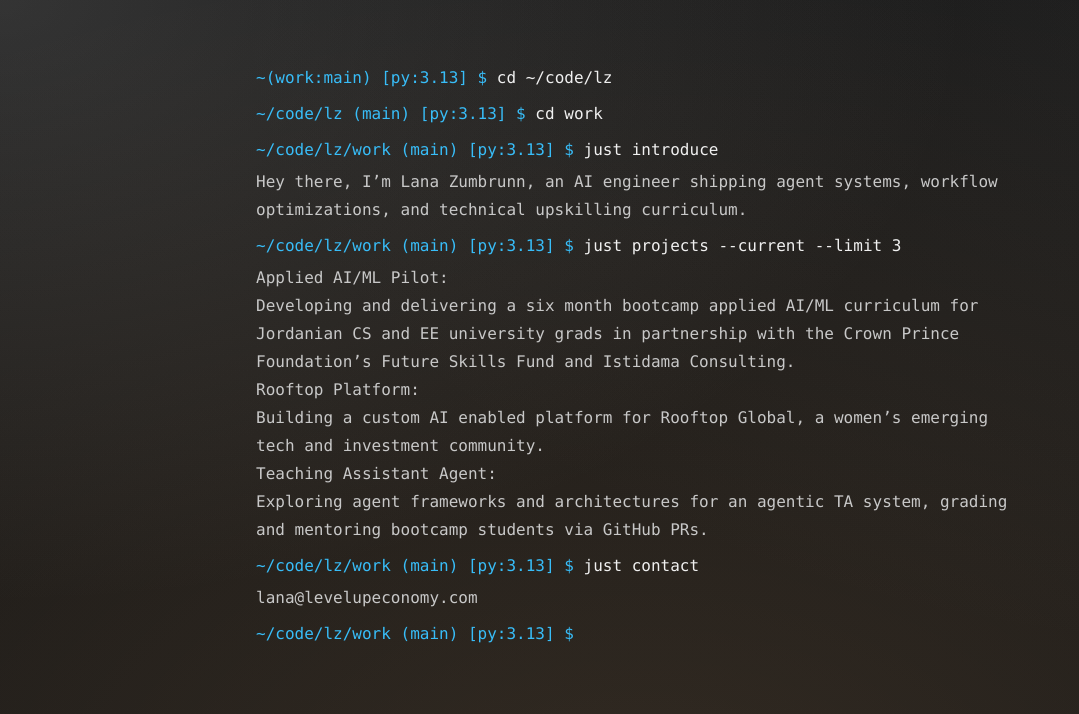
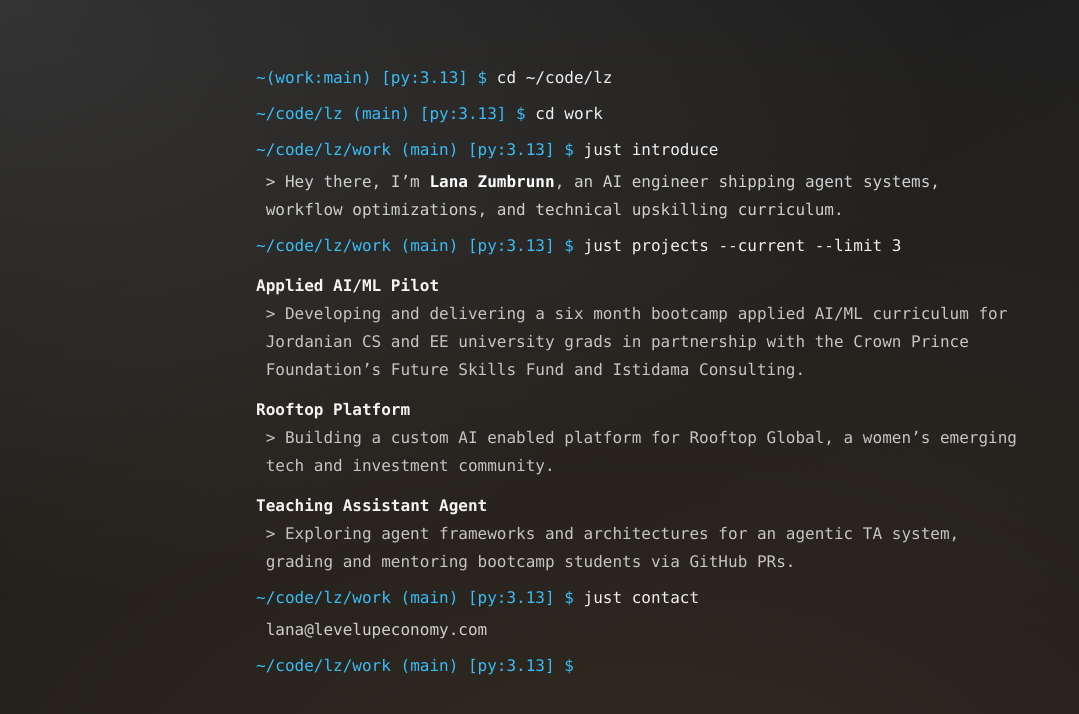
Before and after one commit to lana-z/lz-work, a Next.js app: page / in a window 1280 px wide. Shown: the top 714 px of the page, without its empty margins (0-1079 px from the left). Built offline with nearby package versions, Linux system fonts and the light colour scheme.

Commit message:
tidy command outputs for readability

```diff
--- a/src/app/globals.css
+++ b/src/app/globals.css
@@ -50,6 +50,50 @@ a {
   animation: blink 1s steps(2, start) infinite;
 }
 
+.terminal {
+  word-break: break-word;
+}
+
+@media (max-width: 640px) {
+  .terminal {
+    padding: 1.5rem;
+    font-size: 0.9rem;
+  }
+}
+
+.project-title {
+  color: #f5f5f5;
+  font-weight: 600;
+  margin-top: 0.75rem;
+}
+
+.project-description {
+  color: #c5c5c5;
+  margin-left: 1ch;
+}
+
+.section-title {
+  color: #f5f5f5;
+  font-weight: 600;
+  margin-top: 0.75rem;
+}
+
+.section-line {
+  color: #cfcfcf;
+  margin-left: 1ch;
+}
+
+.section-link-strong {
+  color: #ffffff;
+  font-weight: 600;
+  margin-left: 1ch;
+}
+
+.highlight {
+  color: #ffffff;
+  font-weight: 600;
+}
+
 @keyframes blink {
   0%,
   100% {
--- a/src/app/page.tsx
+++ b/src/app/page.tsx
@@ -4,9 +4,8 @@ import { useEffect, useRef, useState } from "react";
 import Link from "next/link";
 
 type CommandOutput =
-  | { type: "text"; content: string }
-  | { type: "link"; content: string; href: string }
-  | { type: "project"; name: string; description: string; href?: string };
+  | { type: "text"; content: string; extraClass?: string }
+  | { type: "link"; content: string; href: string; extraClass?: string };
 
 type CommandBlock = {
   prompt: string;
@@ -55,7 +54,7 @@ const CURRENT_PROJECTS: Project[] = [
 
 const PAST_PROJECTS: Project[] = [
   {
-    name: "HeyDev",
+    name: "HeyDev Advocate",
     description:
       "Led a team of five devs to design and build a multi-agent DevRel productivity system with blog content from GitHub changelogs, community sentiment analysis, and daily recommended actions.",
   },
@@ -90,14 +89,14 @@ const FOR_FUN_PROJECTS: Project[] = [
   {
     name: "Oh, Kale No!",
     description: "Mental health check-in companion with AI chat and daily forward-momentum prompts.",
-    href: "https://ohkaleno.xyz/",
+    // href: "https://ohkaleno.xyz/",
   },
   {
     name: "Mountain House Meal Planner",
     description: "Agent that parses grocery receipts, checks Seattle weather, and suggests dinner recipes.",
   },
   {
-    name: "Fitness Trainer Agent",
+    name: "Fitness Trainer",
     description: "Prototype agent generating adaptive workouts, habit nudges, and progress summaries from wearable data and check-ins.",
   },
   {
@@ -121,18 +120,21 @@ const SPEAKING_SECTIONS = [
   },
   {
     title: "Technical meetups and events I've given a talk or demoed at:",
-    lines: ["AI Tinkerers", "PuPPy (Puget Sound Programming Python)", "Seattle Tech Week", "AI2"],
+    lines: ["AI Tinkerers", "Puget Sound Programming Python (PuPPy)", "Seattle Tech Week", "AI2"],
   },
 ];
 
 const COMMUNITY_SECTIONS = [
   {
-    title: "Puget Sound Python:",
-    lines: ["Create the fundraising strategy for PuPPy's 2026 sponsorship campaign and lead implementation in Q4 2025."],
+    title: "Girls Code Lincoln:",
+    lines: ["Founder and board member of Girls Code Lincoln (501c3) serving 1000+ girls in tech since 2016."],
+  },
+  { title: "AI Tinkerer:",
+    lines: ["Presented talks 2x; Practical Agents Hackathon winner (2nd place), June 2025; invovled since 2024."]
   },
   {
-    title: "Girls Code Lincoln:",
-    lines: ["Founder and board member of Girls Code Lincoln (501c3) serving 1000+ girls in tech since 2016."],
+    title: "Puget Sound Programming Python (PuPPy):",
+    lines: ["Created the fundraising strategy for PuPPy's 2026 sponsorship campaign and lead implementation in Q4 2025; member since 2023."],
   },
   {
     title: "Fueling the Future of Female-Founded Innovation:",
@@ -157,10 +159,23 @@ function projectOutputs(projects: Project[], limit?: number): CommandOutput[] {
   const list = typeof max === "number" ? projects.slice(0, max) : projects;
   const entries: CommandOutput[] = [];
   list.forEach((project) => {
-    entries.push({ type: "text", content: `${project.name}:` });
-    entries.push({ type: "text", content: `  ${project.description}` });
+    entries.push({
+      type: "text",
+      content: project.name,
+      extraClass: "project-title",
+    });
+    entries.push({
+      type: "text",
+      content: `> ${project.description}`,
+      extraClass: "project-description",
+    });
     if (project.href) {
-      entries.push({ type: "link", content: abbreviateUrl(project.href), href: project.href });
+      entries.push({
+        type: "link",
+        content: abbreviateUrl(project.href),
+        href: project.href,
+        extraClass: "project-link",
+      });
     }
   });
   return entries;
@@ -169,8 +184,10 @@ function projectOutputs(projects: Project[], limit?: number): CommandOutput[] {
 function sectionOutputs(sections: { title: string; lines: string[] }[]): CommandOutput[] {
   const entries: CommandOutput[] = [];
   sections.forEach((section) => {
-    entries.push({ type: "text", content: section.title });
-    section.lines.forEach((line) => entries.push({ type: "text", content: `  ${line}` }));
+    entries.push({ type: "text", content: section.title, extraClass: "section-title" });
+    section.lines.forEach((line) =>
+      entries.push({ type: "text", content: `> ${line}`, extraClass: "section-line" })
+    );
   });
   return entries;
 }
@@ -211,25 +228,40 @@ function getCommandOutput(command: string): CommandOutput[] | undefined {
       return [
         {
           type: "text",
-          content:
-            "Hey there, I’m Lana Zumbrunn, an AI engineer shipping agent systems, workflow optimizations, and technical upskilling curriculum.",
+          content: "> Hey there, I’m <span class=\"highlight\">Lana Zumbrunn</span>, an AI engineer shipping agent systems, workflow optimizations, and technical upskilling curriculum.",
+          extraClass: "section-line",
         },
       ];
     case "just contact":
       return [
-        { type: "link", content: "lana@levelupeconomy.com", href: "mailto:lana@levelupeconomy.com" },
+        {
+          type: "link",
+          content: "lana@levelupeconomy.com",
+          href: "mailto:lana@levelupeconomy.com",
+          extraClass: "section-line",
+        },
       ];
     case "just social":
       return [
-        { type: "link", content: "x.com/lan_azk", href: "https://x.com/lan_azk" },
-        { type: "link", content: "linkedin.com/in/lanazumbrunn", href: "https://linkedin.com/in/lanazumbrunn" },
+        {
+          type: "link",
+          content: "linkedin.com/in/lanazumbrunn",
+          href: "https://linkedin.com/in/lanazumbrunn",
+          extraClass: "section-line",
+        },
+        {
+          type: "link",
+          content: "x.com/lan_azk",
+          href: "https://x.com/lan_azk",
+          extraClass: "section-line",
+        },
       ];
     case "just education":
       return [
-        { type: "text", content: "University of Nebraska: Bachelor of Arts in Communication Studies and Poli Sci" },
-        { type: "text", content: "Code Fellows: Certificate of Advanced Software Development in Python" },
-        { type: "text", content: "Business Retention & Expansion International: Certified Consultant" },
-        { type: "text", content: "Cloud Security Alliance: Trusted AI Safety Expert (in progress)" },
+        { type: "text", content: "> University of Nebraska: BA in Communication Studies and Poli Sci", extraClass: "section-line" },
+        { type: "text", content: "> Code Fellows: Certificate of Advanced Software Development in Python", extraClass: "section-line" },
+        { type: "text", content: "> Business Retention & Expansion International: Certified Consultant", extraClass: "section-line" },
+        { type: "text", content: "> Cloud Security Alliance: Trusted AI Safety Expert (in progress)", extraClass: "section-line" },
       ];
     case "just speaking":
       return sectionOutputs(SPEAKING_SECTIONS);
@@ -238,7 +270,7 @@ function getCommandOutput(command: string): CommandOutput[] | undefined {
     case "just forfun":
       return projectOutputs(FOR_FUN_PROJECTS);
     case "just help":
-      return HELP_LINES.map((line) => ({ type: "text" as const, content: line }));
+      return HELP_LINES.map((line) => ({ type: "text", content: line, extraClass: "section-line" }));
     default:
       return undefined;
   }
@@ -273,7 +305,7 @@ export default function Home() {
     if (!trimmed) return;
 
     const output = getCommandOutput(trimmed) ?? [
-      { type: "text", content: "Command not found. Try: 'just help'." },
+      { type: "text", content: "Command not found. Try: 'just help'.", extraClass: "system-message" },
     ];
 
     setHasInteracted(true);
@@ -295,10 +327,10 @@ export default function Home() {
 
   return (
     <main
-      className="min-h-screen px-4 py-16 sm:px-6 lg:px-8"
+      className="terminal min-h-screen px-4 py-16 sm:px-6 lg:px-8"
       onClick={focusInput}
     >
-      <div className="mx-auto w-full max-w-3xl font-mono text-[15px] leading-7 text-foreground sm:text-base">
+      <div className="mx-auto w-full max-w-3xl font-mono text-[15px] leading-7 text-foreground sm:text-base whitespace-pre-wrap break-words">
         {history.map((block, index) => (
           <div key={`${block.prompt}-${block.command}-${index}`} className="mb-2">
             <p className="m-0">
@@ -310,35 +342,28 @@ export default function Home() {
                 {block.output.map((line, lineIndex) => {
                   if (line.type === "text") {
                     return (
-                      <p key={`${line.content}-${lineIndex}`} className="m-0">
-                        {line.content}
-                      </p>
+                      <p
+                        key={`${line.content}-${lineIndex}`}
+                        className={`m-0 ${line.extraClass ?? "section-line"}`.trim()}
+                        dangerouslySetInnerHTML={{ __html: line.content }}
+                      />
                     );
                   }
 
                   if (line.type === "link") {
                     return (
-                      <p key={`${line.content}-${lineIndex}`} className="m-0">
+                      <p
+                        key={`${line.content}-${lineIndex}`}
+                        className={`m-0 ${line.extraClass ?? "section-link"}`.trim()}
+                      >
                         <Link href={line.href} className="transition hover:text-prompt">
-                          {line.content}
+                          <span dangerouslySetInnerHTML={{ __html: line.content }} />
                         </Link>
                       </p>
                     );
                   }
 
-                  return (
-                    <p key={`${line.name}-${lineIndex}`} className="m-0">
-                      {line.name}: {line.description}
-                      {line.href && (
-                        <>
-                          {" "}
-                          <Link href={line.href} className="transition hover:text-prompt">
-                            {abbreviateUrl(line.href)}
-                          </Link>
-                        </>
-                      )}
-                    </p>
-                  );
+                  return null;
                 })}
               </div>
             )}
```
